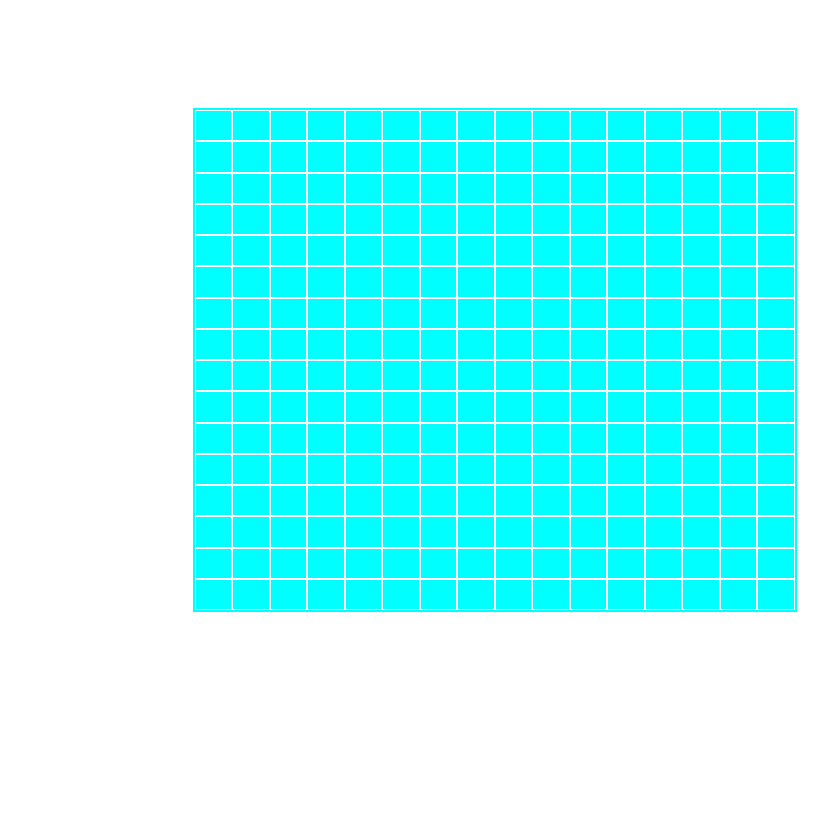
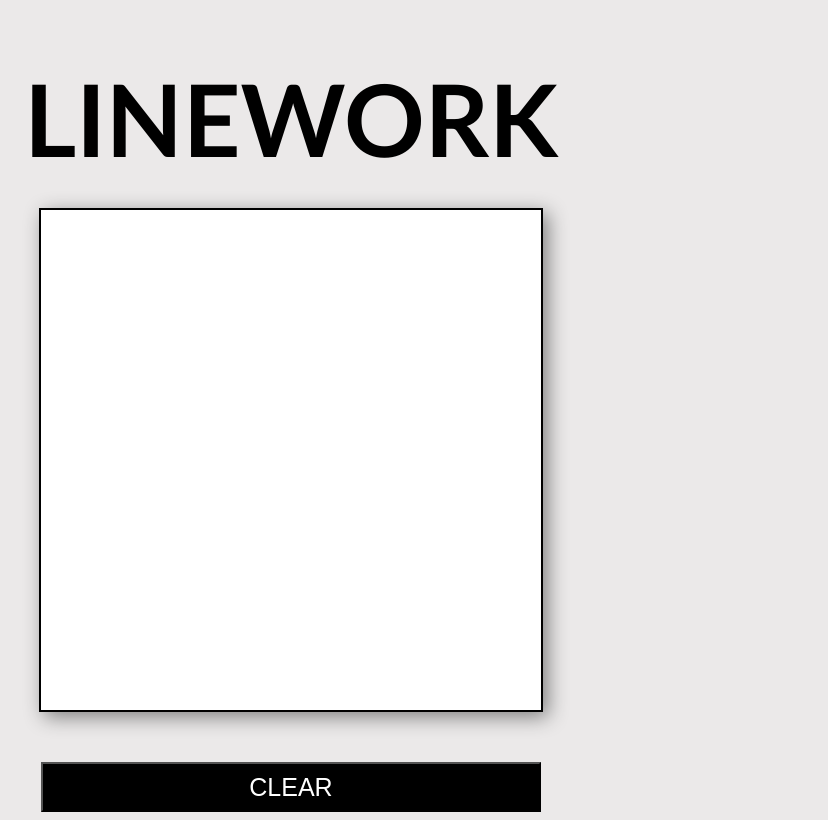
Before and after one commit to Bigger-Debbie/LineWork, a plain HTML site: page index.html in a window 1280 px wide. Shown: the whole page, without its empty margins (349-1177 px from the left). Drawn offline with Linux system fonts and the light colour scheme.

Commit message:
Updated overall look, added clear button and h1.

```diff
--- a/index.html
+++ b/index.html
@@ -9,6 +9,8 @@
     <link rel="stylesheet" href="styles.css">
 </head>
 <body>
+    <h1>LINEWORK</h1>
     <div id="container"></div>
+    <button id="btn">CLEAR</button>
 </body>
 </html>
--- a/styles.css
+++ b/styles.css
@@ -1,15 +1,26 @@
 body {
     display: flex;
-    justify-content: right;
+    flex-direction: column;
+    justify-content: center;
+    align-content: center;
+    background-color: rgb(235, 233, 233);
 }
 
-#container {
-    display: flex;
-    flex-wrap: nowrap;
-    border: 2px solid aqua;
-    margin: 100px 10% 20px 20px;
-    width: 600px;
-    height: 500px;
+h1 {
+    text-align: center;
+    margin-top: 50px;
+    margin-bottom: 30px;
+    font-family: 'Trebuchet MS', 'Lucida Sans Unicode', 'Lucida Grande', 'Lucida Sans', Arial, sans-serif;
+    font-size: 100px;
+}
+
+button {
+    margin: auto;
+    height: 50px;
+    width: 500px;
+    background-color: black;
+    color: white;
+    font-size: 25px;
 }
 
 .column {
@@ -21,6 +32,16 @@ body {
 
 .cell {
     flex: 1 1 auto;
-    background-color: aqua;
-    border: 1px solid white;
+    background-color: white;
+    /*border: .5px solid white;*/
 }
+
+#container {
+    display: flex;
+    border: 2px solid black;
+    filter: drop-shadow(5px 5px 10px gray);
+    margin: auto;
+    margin-bottom: 50px;
+    width: 500px;
+    height: 500px;
+}
--- a/thingsHappenHere.js
+++ b/thingsHappenHere.js
@@ -1,6 +1,7 @@
 let container = document.querySelector("#container");
-let columnLimit = 16;
-let cellLimit = 16;
+let button = document.querySelector("#btn");
+let columnLimit = 32;
+let cellLimit = 32;
 
 for( let i = 0; i < columnLimit; i++){
     let column = document.createElement('div');
@@ -11,5 +12,21 @@ for( let i = 0; i < columnLimit; i++){
         let cell = document.createElement('div');
         cell.classList.add("cell");
         column.appendChild(cell);
+
+        cell.addEventListener('mouseover', () => {
+            cell.style.backgroundColor = 'black';
+        });
     }
 }
+
+button.addEventListener('mouseover', () => {
+    button.style.backgroundColor = "grey";
+});
+
+button.addEventListener('mouseout', () => {
+    button.style.backgroundColor = "black";
+});
+
+button.addEventListener('click', () => {
+    location.reload();
+});
```
